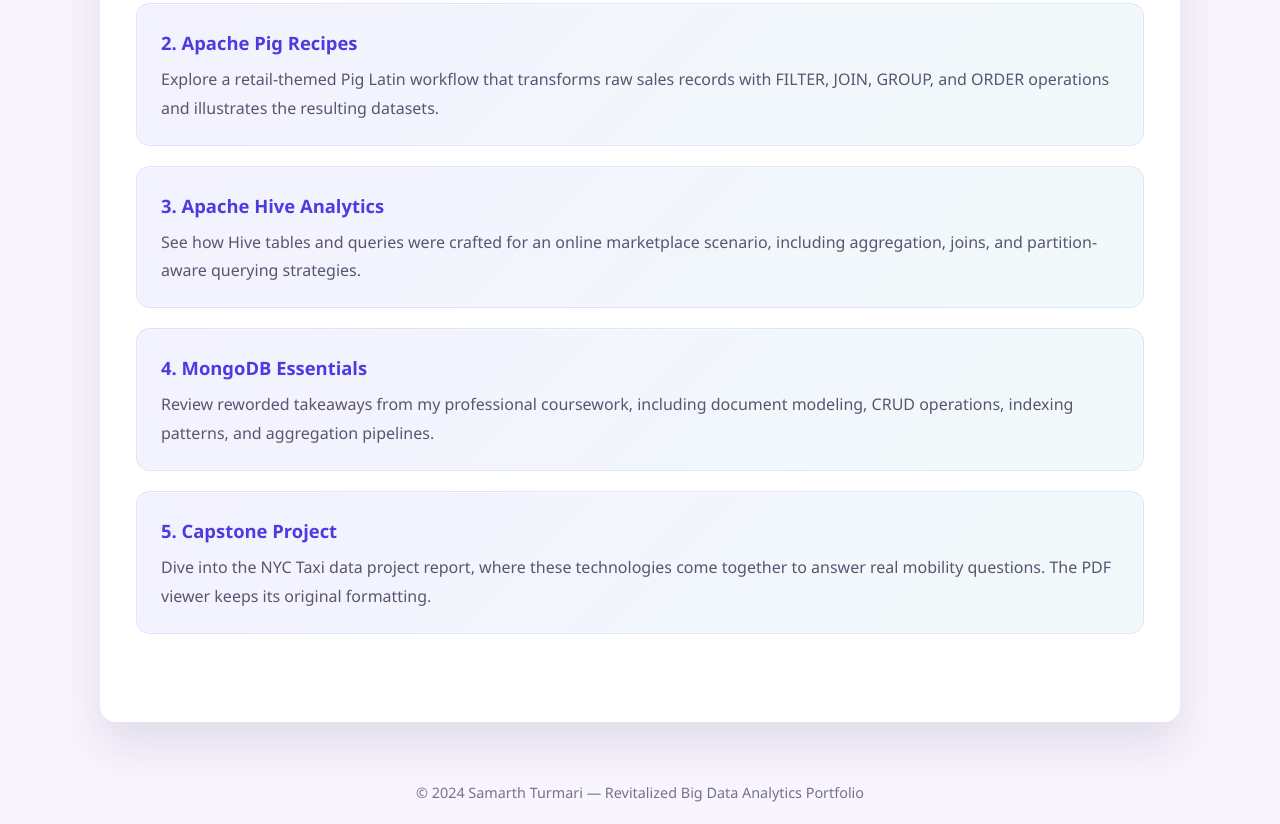
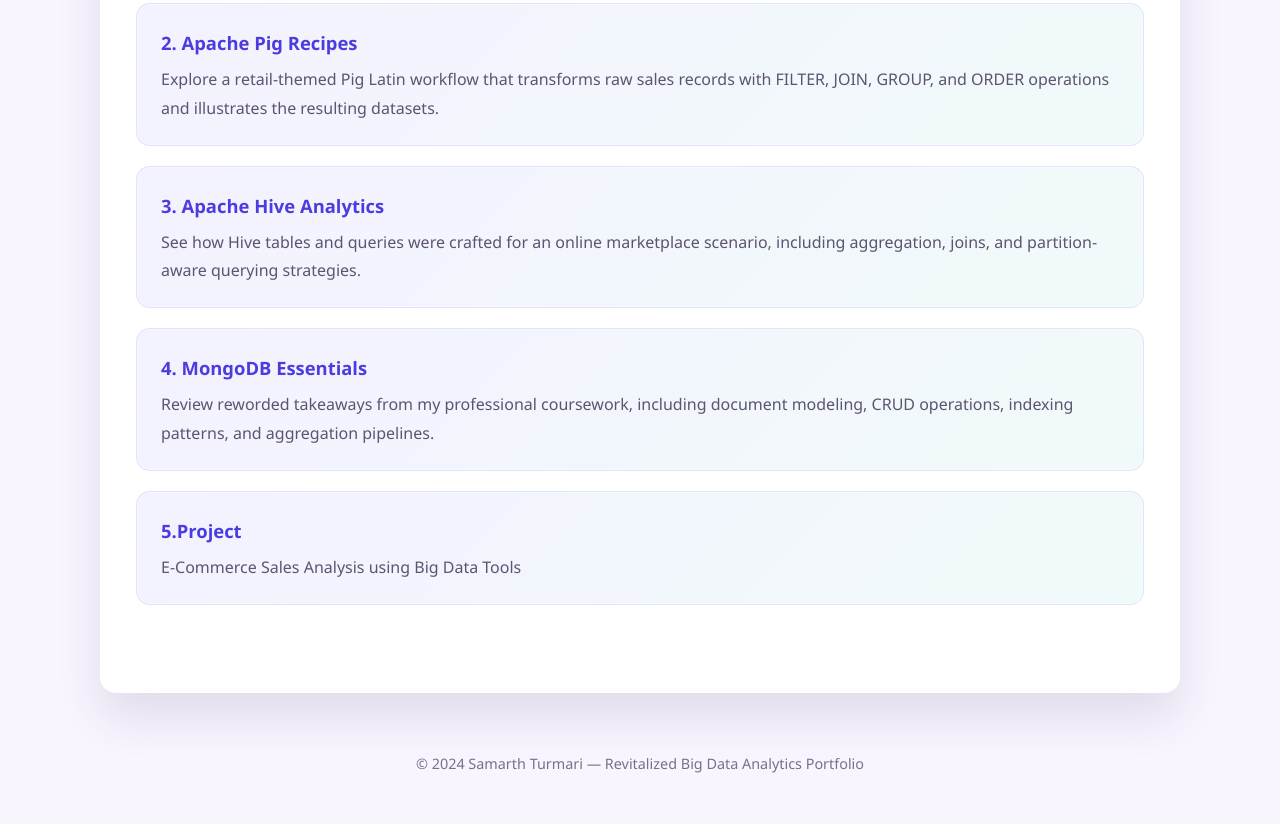
Before and after one commit to Samarth-T17/BDAPortfolio, a plain HTML site: page index.html in a window 1280 px wide. Shown: the part 1036-1860 px from the top of the page. After the commit the page ends 1831 px from the top, so only its background shows below. Drawn offline with Linux system fonts and the light colour scheme.

```diff
--- a/index.html
+++ b/index.html
@@ -234,8 +234,8 @@
                         <p>Review reworded takeaways from my professional coursework, including document modeling, CRUD operations, indexing patterns, and aggregation pipelines.</p>
                     </li>
                     <li>
-                        <strong>5. Capstone Project</strong>
-                        <p>Dive into the NYC Taxi data project report, where these technologies come together to answer real mobility questions. The PDF viewer keeps its original formatting.</p>
+                        <strong>5.Project</strong>
+                        <p>E-Commerce Sales Analysis using Big Data Tools</p>
                     </li>
                 </ul>
             </section>
```
